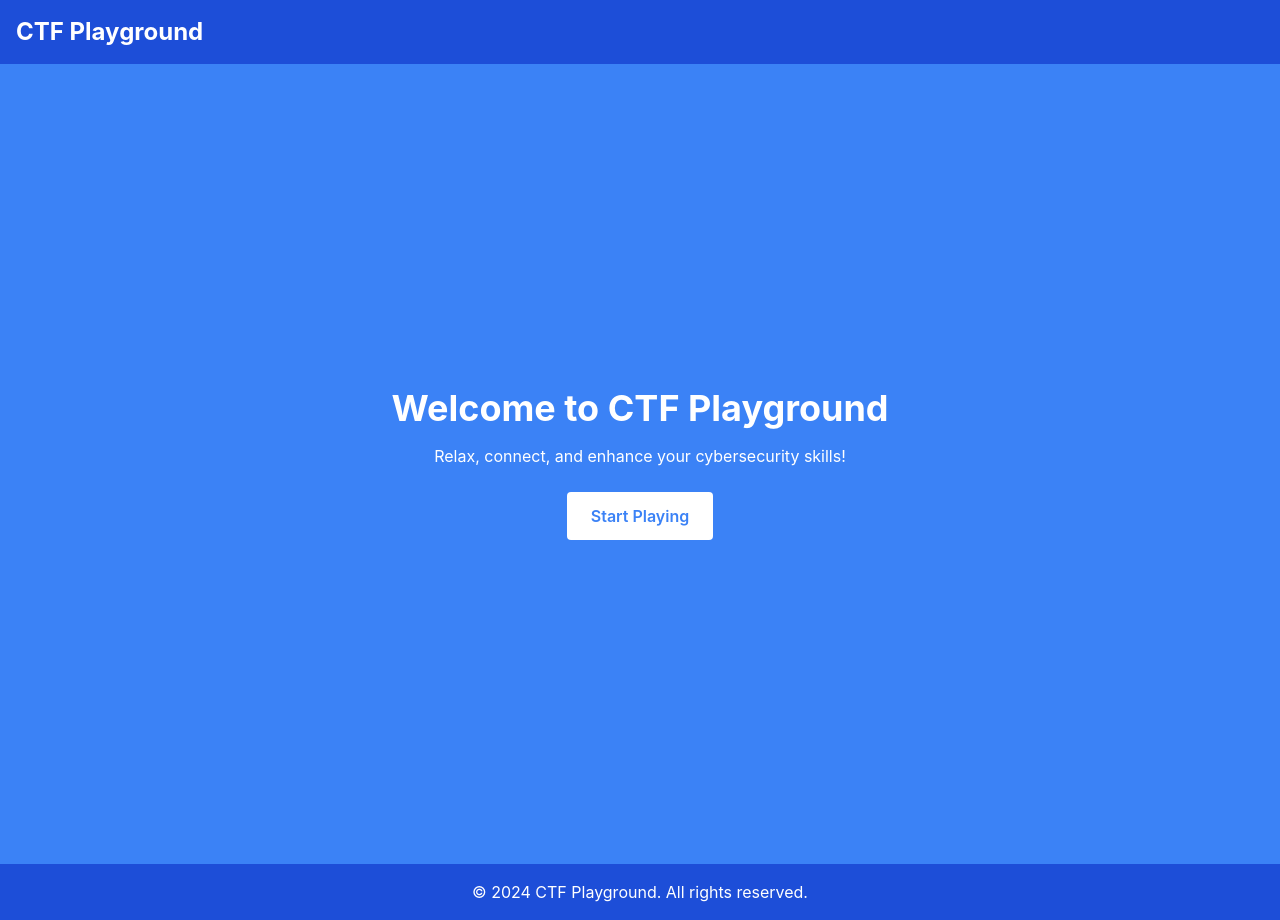
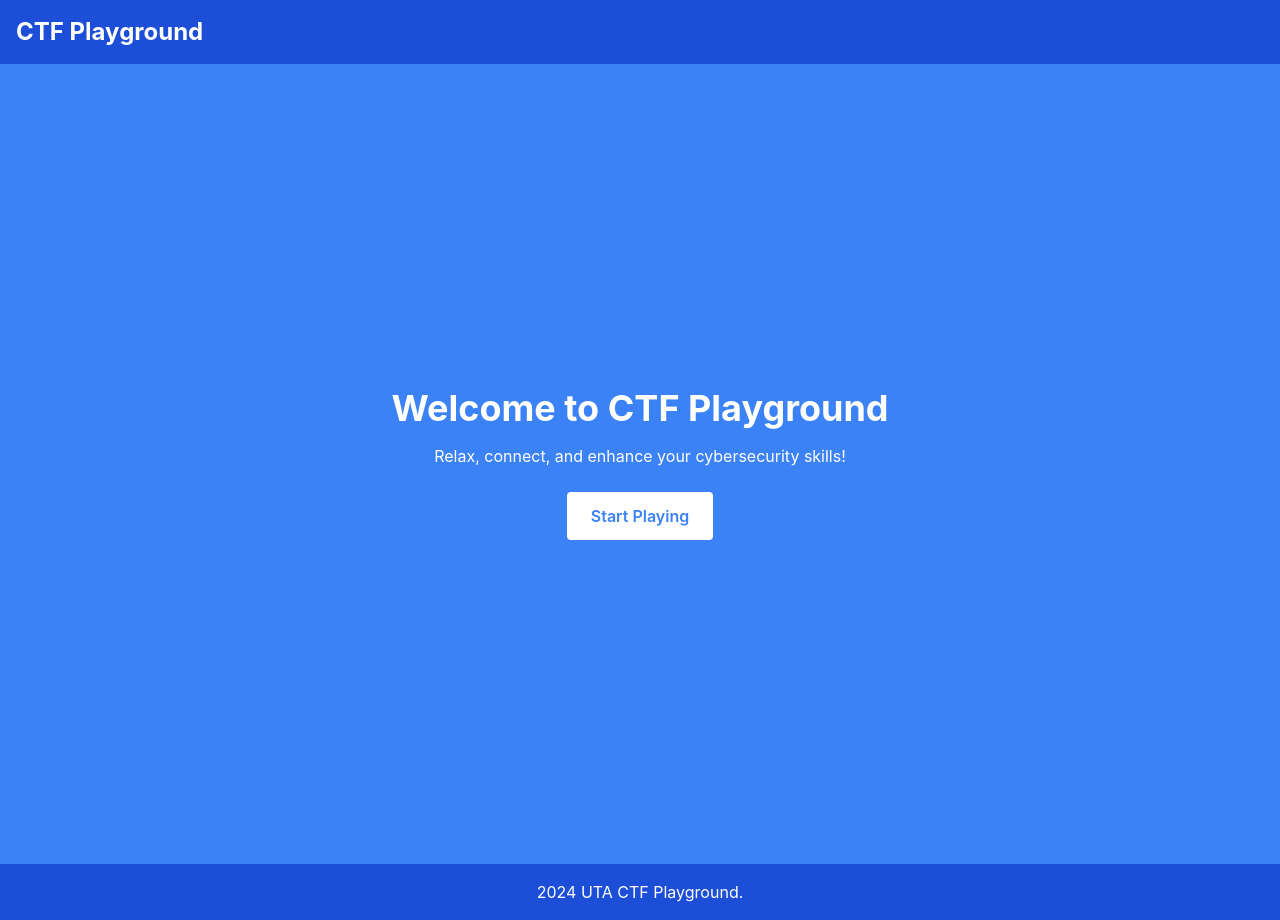
Before and after one commit to csecclub/battleground-uta, a React (Create React App) app in the folder ctf-playground/: page / in a window 1280 px wide. Built offline with nearby package versions, Linux system fonts and the light colour scheme.

Commit message:
fixed footer

```diff
--- a/ctf-playground/src/App.js
+++ b/ctf-playground/src/App.js
@@ -9,13 +9,15 @@ import Footer from './components/Footer';
 function App() {
     return (
         <Router>
-            <div className="App">
+            <div className="flex flex-col min-h-screen">
                 <Navbar />
-                <Routes>
-                    <Route path="/" element={<HomePage />} />
-                    <Route path="/playground" element={<PlaygroundPage />} />
-                    <Route path="/challenge/:category/:id" element={<ChallengePage />} />
-                </Routes>
+                <main className="flex-grow">
+                    <Routes>
+                        <Route path="/" element={<HomePage />} />
+                        <Route path="/playground" element={<PlaygroundPage />} />
+                        <Route path="/challenge/:category/:id" element={<ChallengePage />} />
+                    </Routes>
+                </main>
                 <Footer />
             </div>
         </Router>
--- a/ctf-playground/src/components/Footer.js
+++ b/ctf-playground/src/components/Footer.js
@@ -3,7 +3,7 @@ import React from 'react';
 
 const Footer = () => (
     <footer className="bg-blue-700 p-4 text-white text-center">
-        <p>© 2024 CTF Playground. All rights reserved.</p>
+        <p>2024 UTA CTF Playground.</p>
     </footer>
 );
 
```
